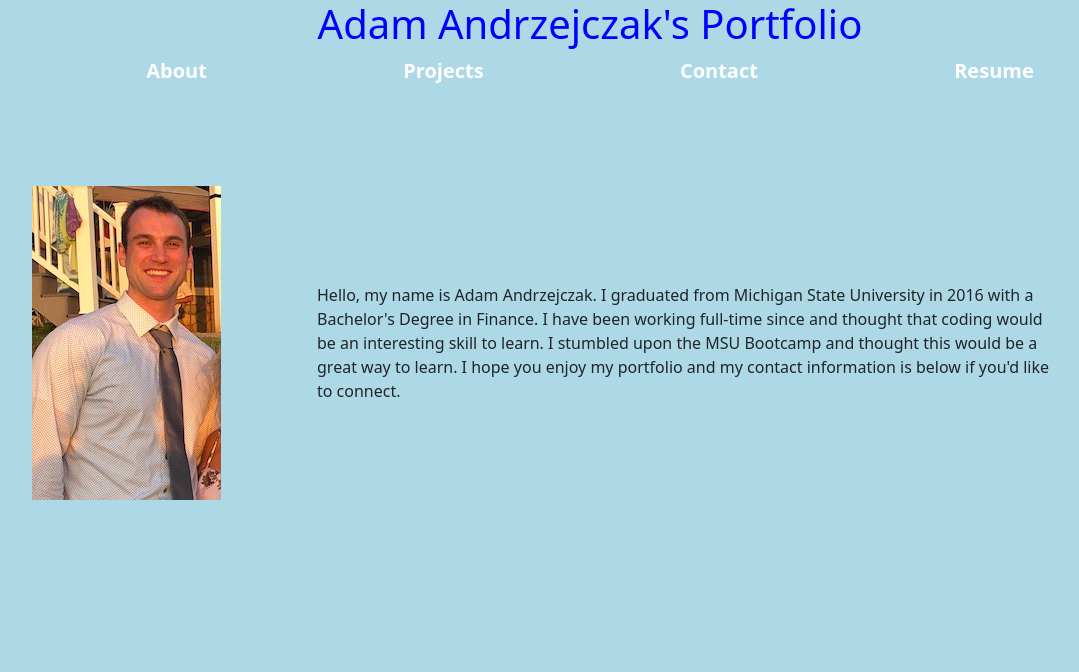
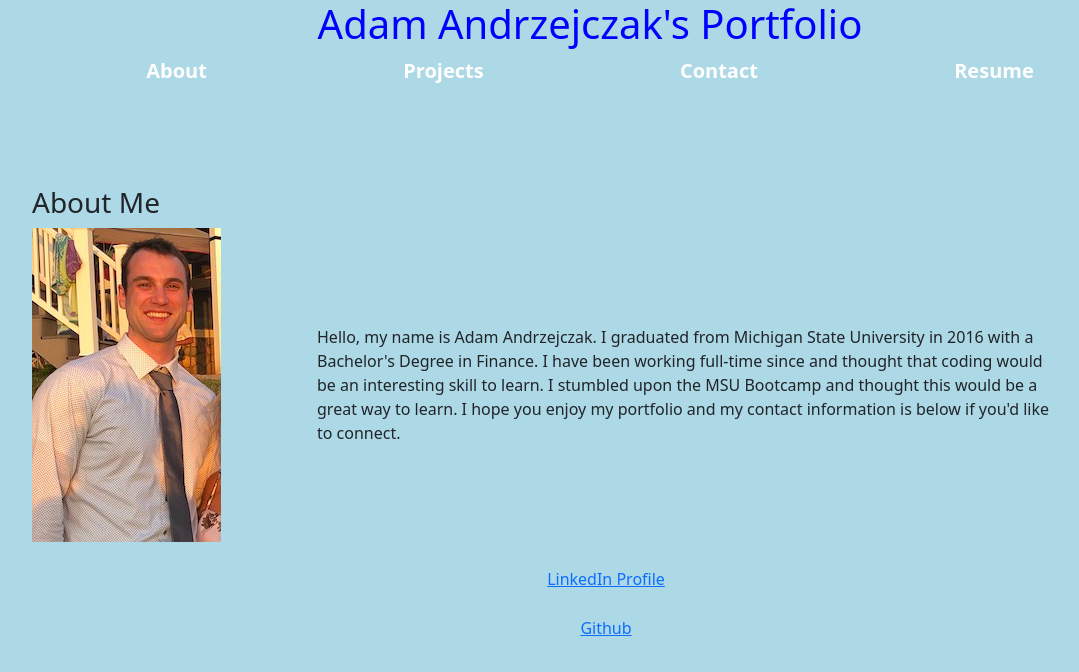
Before and after one commit to andadam24/20_React_Port, a React (Create React App) app in the folder portfolioproject/: page / in a window 1280 px wide. Shown: the top 672 px of the page, without its empty margins (50-1129 px from the left). Built offline with nearby package versions, Linux system fonts and the light colour scheme; a web font is replaced by a local one.

Commit message:
added footer and udated about

```diff
--- a/portfolioproject/src/App.js
+++ b/portfolioproject/src/App.js
@@ -6,6 +6,7 @@ import About from './pages/about';
 import Contact from './pages/contact';
 import Projects from './pages/projects';
 import Resume from './pages/resume';
+import Footer from './components/footer';
 
 
 function App(){
@@ -26,8 +27,9 @@ function App(){
           <Route path='/contact' component={Contact} />
           <Route path='/resume' component={Resume} />
 
-          </Switch>
+        </Switch>
     </div>
+    <Footer />
   </BrowserRouter>
   );
 }
--- a/portfolioproject/src/components/footer.js
+++ b/portfolioproject/src/components/footer.js
@@ -4,6 +4,14 @@ function Footer(){
 
     return(
       <footer>
+        <div class="contact-me-container">
+        <ul class="contacts-container">
+
+          <li class="contacts"><a href="www.linkedin.com/in/andadam24" target="_blank">LinkedIn Profile</a></li>
+
+          <li class="contacts"><a href="https://github.com/andadam24" target="_blank">Github</a></li>
+        </ul>
+      </div>
 
 
       </footer>
--- a/portfolioproject/src/index.css
+++ b/portfolioproject/src/index.css
@@ -26,3 +26,14 @@ body {
 .container{
   padding-top: 100px;
 }
+
+.contact-me-container{
+  display: flex;
+  justify-content: space-evenly;
+}
+
+.contacts {
+  display: flex;
+  justify-content: space-evenly;
+  padding-top: 25px;
+}
--- a/portfolioproject/src/pages/about.js
+++ b/portfolioproject/src/pages/about.js
@@ -4,6 +4,7 @@ function About(){
 
     return(
       <div className="container">
+        <h3>About Me</h3>
           <div className="row">
             <div className="col-3">
               <img src="/images/IMG_1956.jpg" alt=""/>
```
Lines whose indentation alone changed are shown as unchanged.
